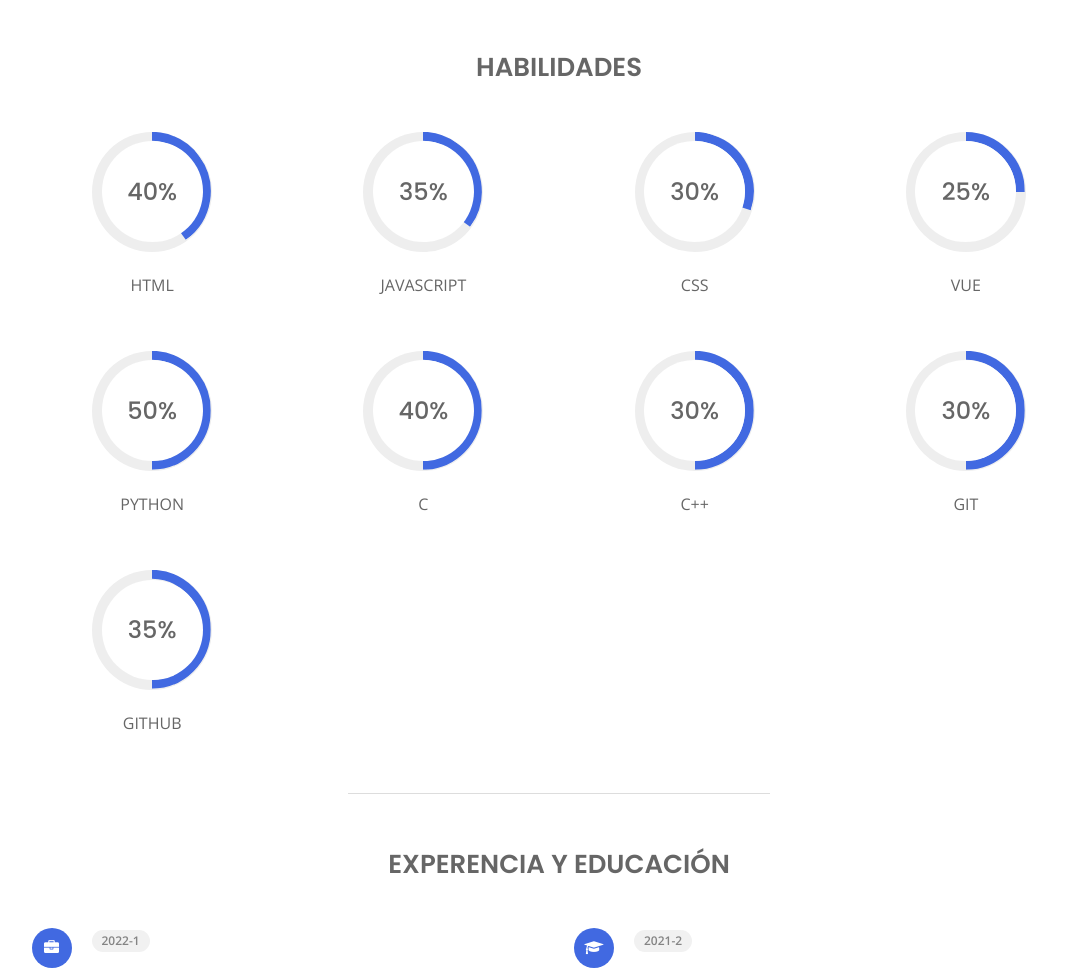
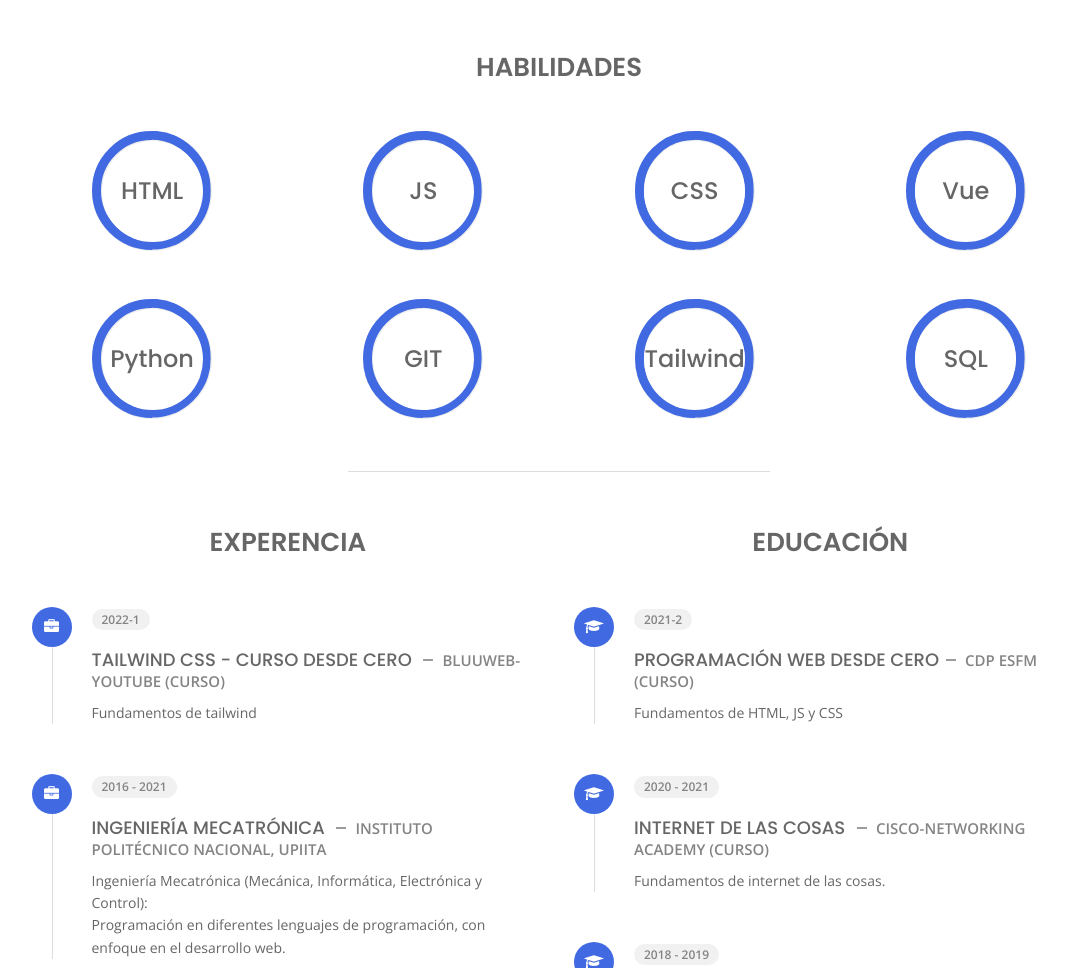
Before and after one commit to Luis1999s/Portafolio_0, a plain HTML site: page about.html in a window 1280 px wide. Shown: the part 641-1609 px from the top of the page, without its empty margins (81-1148 px from the left). Drawn offline with nearby package versions, Linux system fonts and the light colour scheme.

Commit message:
Habilidades

```diff
--- a/about.html
+++ b/about.html
@@ -104,7 +104,6 @@
                         <ul class="about-list list-unstyled open-sans-font">
                             <li> <span class="title">Nombre :</span> <span class="value d-block d-sm-inline-block d-lg-block d-xl-inline-block">Luis</span> </li>
                             <li> <span class="title">Apellido :</span> <span class="value d-block d-sm-inline-block d-lg-block d-xl-inline-block">Reyes</span> </li>
-                            <li> <span class="title">Edad :</span> <span class="value d-block d-sm-inline-block d-lg-block d-xl-inline-block"> 26 años</span> </li>
                             <li> <span class="title">Posibilidad de viajar :</span> <span class="value d-block d-sm-inline-block d-lg-block d-xl-inline-block">Sí</span> </li>
                             <li> <span class="title">Freelance :</span> <span class="value d-block d-sm-inline-block d-lg-block d-xl-inline-block">Disponible</span> </li>
                         </ul>
@@ -112,17 +111,16 @@
                     <div class="col-6">
                         <ul class="about-list list-unstyled open-sans-font">
                             <li> <span class="title">Dirección :</span> <span class="value d-block d-sm-inline-block d-lg-block d-xl-inline-block">CDMX</span> </li>
-                            <li> <span class="title">Teléfono :</span> <span class="value d-block d-sm-inline-block d-lg-block d-xl-inline-block">7224110497</span> </li>
                             <li> <span class="title">Email :</span> <span class="value d-block d-sm-inline-block d-lg-block d-xl-inline-block">luisripn@gmail.com</span> </li>
                             <li> <span class="title">Idioma :</span> <span class="value d-block d-sm-inline-block d-lg-block d-xl-inline-block">Inglés (B2), Español (nativo)</span> </li>
                         </ul>
                     </div>
-                    <div class="col-12 mt-3">
+                    <!-- <div class="col-12 mt-3">
                         <a class="button" href="#">
                             <span class="button-text">Descarga CV</span>
                             <span class="button-icon fa fa-download"></span>
                         </a>
-                    </div>
+                    </div> -->
                 </div>
             </div>
             <!-- Personal Info Ends -->
@@ -164,105 +162,95 @@
                 <h3 class="text-uppercase pb-4 pb-sm-5 mb-3 mb-sm-0 text-left text-sm-center custom-title ft-wt-600">Habilidades</h3>
             </div>
             <div class="col-6 col-md-3 mb-3 mb-sm-5">
-                <div class="c100 p40">
-                    <span>40%</span>
+                <div class="c100 p100">
+                    <span>HTML</span>
                     <div class="slice">
                         <div class="bar"></div>
                         <div class="fill"></div>
                     </div>
                 </div>
-                <h6 class="text-uppercase open-sans-font text-center mt-2 mt-sm-4">html</h6>
+                <!-- <h6 class="text-uppercase open-sans-font text-center mt-2 mt-sm-4">html</h6> -->
             </div>
             <div class="col-6 col-md-3 mb-3 mb-sm-5">
-                <div class="c100 p35">
-                    <span>35%</span>
+                <div class="c100 p100">
+                    <span>JS</span>
                     <div class="slice">
                         <div class="bar"></div>
                         <div class="fill"></div>
                     </div>
                 </div>
-                <h6 class="text-uppercase open-sans-font text-center mt-2 mt-sm-4">javascript</h6>
+                <!-- <h6 class="text-uppercase open-sans-font text-center mt-2 mt-sm-4">javascript</h6> -->
             </div>
             <div class="col-6 col-md-3 mb-3 mb-sm-5">
-                <div class="c100 p30">
-                    <span>30%</span>
+                <div class="c100 p100">
+                    <span>CSS</span>
                     <div class="slice">
                         <div class="bar"></div>
                         <div class="fill"></div>
                     </div>
                 </div>
-                <h6 class="text-uppercase open-sans-font text-center mt-2 mt-sm-4">css</h6>
+                <!-- <h6 class="text-uppercase open-sans-font text-center mt-2 mt-sm-4">css</h6> -->
             </div>
             <div class="col-6 col-md-3 mb-3 mb-sm-5">
-                <div class="c100 p25">
-                    <span>25%</span>
+                <div class="c100 p100">
+                    <span>Vue</span>
                     <div class="slice">
                         <div class="bar"></div>
                         <div class="fill"></div>
                     </div>
                 </div>
-                <h6 class="text-uppercase open-sans-font text-center mt-2 mt-sm-4">VUE</h6>
+                <!-- <h6 class="text-uppercase open-sans-font text-center mt-2 mt-sm-4">VUE</h6> -->
             </div>
             <div class="col-6 col-md-3 mb-3 mb-sm-5">
-                <div class="c100 p50">
-                    <span>50%</span>
+                <div class="c100 p100">
+                    <span>Python</span>
                     <div class="slice">
                         <div class="bar"></div>
                         <div class="fill"></div>
                     </div>
                 </div>
-                <h6 class="text-uppercase open-sans-font text-center mt-2 mt-sm-4">python</h6>
+                <!-- <h6 class="text-uppercase open-sans-font text-center mt-2 mt-sm-4">python</h6> -->
             </div>
             <div class="col-6 col-md-3 mb-3 mb-sm-5">
-                <div class="c100 p50">
-                    <span>40%</span>
+                <div class="c100 p100">
+                    <span>GIT</span>
                     <div class="slice">
                         <div class="bar"></div>
                         <div class="fill"></div>
                     </div>
                 </div>
-                <h6 class="text-uppercase open-sans-font text-center mt-2 mt-sm-4">C</h6>
+                <!-- <h6 class="text-uppercase open-sans-font text-center mt-2 mt-sm-4">GIT</h6> -->
             </div>
             <div class="col-6 col-md-3 mb-3 mb-sm-5">
-                <div class="c100 p50">
-                    <span>30%</span>
+                <div class="c100 p100">
+                    <span>Tailwind</span>
                     <div class="slice">
                         <div class="bar"></div>
                         <div class="fill"></div>
                     </div>
                 </div>
-                <h6 class="text-uppercase open-sans-font text-center mt-2 mt-sm-4">C++</h6>
+                <!-- <h6 class="text-uppercase open-sans-font text-center mt-2 mt-sm-4">GIT</h6> -->
             </div>
             <div class="col-6 col-md-3 mb-3 mb-sm-5">
-                <div class="c100 p50">
-                    <span>30%</span>
+                <div class="c100 p100">
+                    <span>SQL</span>
                     <div class="slice">
                         <div class="bar"></div>
                         <div class="fill"></div>
                     </div>
                 </div>
-                <h6 class="text-uppercase open-sans-font text-center mt-2 mt-sm-4">GIT</h6>
-            </div>
-            <div class="col-6 col-md-3 mb-3 mb-sm-5">
-                <div class="c100 p50">
-                    <span>35%</span>
-                    <div class="slice">
-                        <div class="bar"></div>
-                        <div class="fill"></div>
-                    </div>
-                </div>
-                <h6 class="text-uppercase open-sans-font text-center mt-2 mt-sm-4">GITHUB</h6>
+                <!-- <h6 class="text-uppercase open-sans-font text-center mt-2 mt-sm-4">GIT</h6> -->
             </div>
         </div>
         <!-- Skills Ends -->
         <hr class="separator mt-1">
         <!-- Experience & Education Starts -->
         <div class="row">
-            <div class="col-12">
-                <h3 class="text-uppercase pb-5 mb-0 text-left text-sm-center custom-title ft-wt-600">Experencia <span>y</span> Educación</h3>
-            </div>
             <div class="col-lg-6 m-15px-tb">
                 <div class="resume-box">
+                    <div class="col-12">
+                        <h3 class="text-uppercase pb-5 mb-0 text-left text-sm-center custom-title ft-wt-600">Experencia</h3>
+                    </div>
                     <ul>
                         <li>
                             <div class="icon">
@@ -303,6 +291,9 @@
             </div>
             <div class="col-lg-6 m-15px-tb">
                 <div class="resume-box">
+                    <div class="col-12">
+                        <h3 class="text-uppercase pb-5 mb-0 text-left text-sm-center custom-title ft-wt-600">Educación</h3>
+                    </div>
                     <ul>
                         <li>
                             <div class="icon">
```
